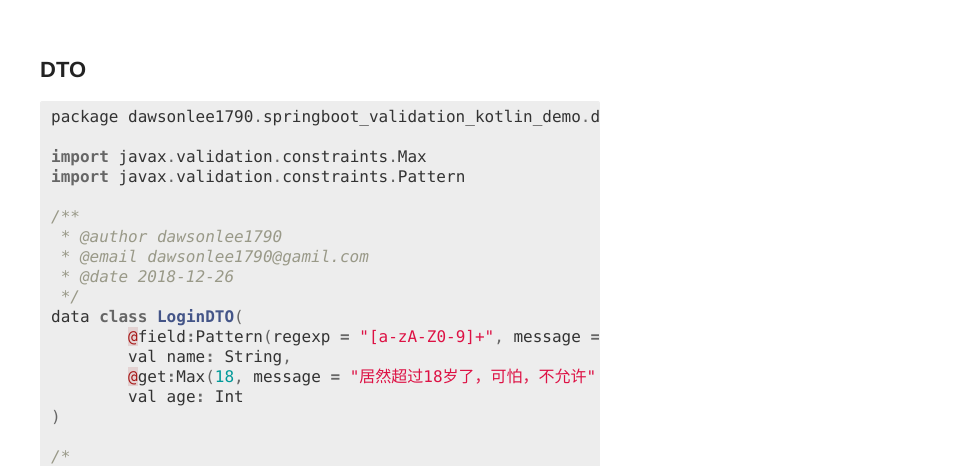
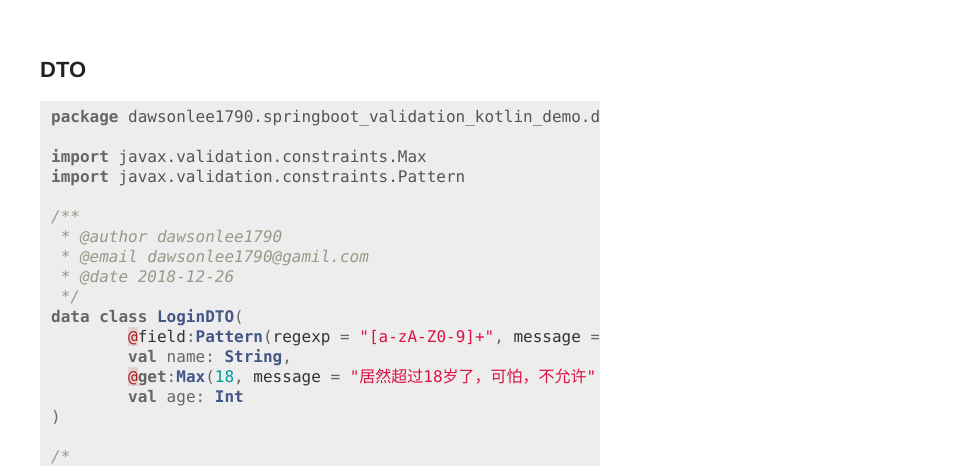
Before and after one commit to dawsonlee1790/dawsonlee1790.github.io, a Jekyll site: the page built from _posts/2018-12-26-SpringBoot Validation + Kotlin校验无效的解决方法.md, in a window 1280 px wide and 900 px high. Shown: the part 304-770 px from the top of the window, without its empty margins (320-1280 px from the left). Built offline with Jekyll 4.4.1, drawn with Linux system fonts in a browser that asks for light colours; comment, search, counter and statistics services are not loaded.

Commit message:
发表新文章

```diff
--- a/_posts/2018-12-26-SpringBoot Validation + Kotlin校验无效的解决方法.md
+++ b/_posts/2018-12-26-SpringBoot Validation + Kotlin校验无效的解决方法.md
@@ -20,7 +20,7 @@ tag:
 
 ## DTO
 
-{% highlight c++ %}
+{% highlight kotlin %}
 package dawsonlee1790.springboot_validation_kotlin_demo.dto
 
 import javax.validation.constraints.Max
```
